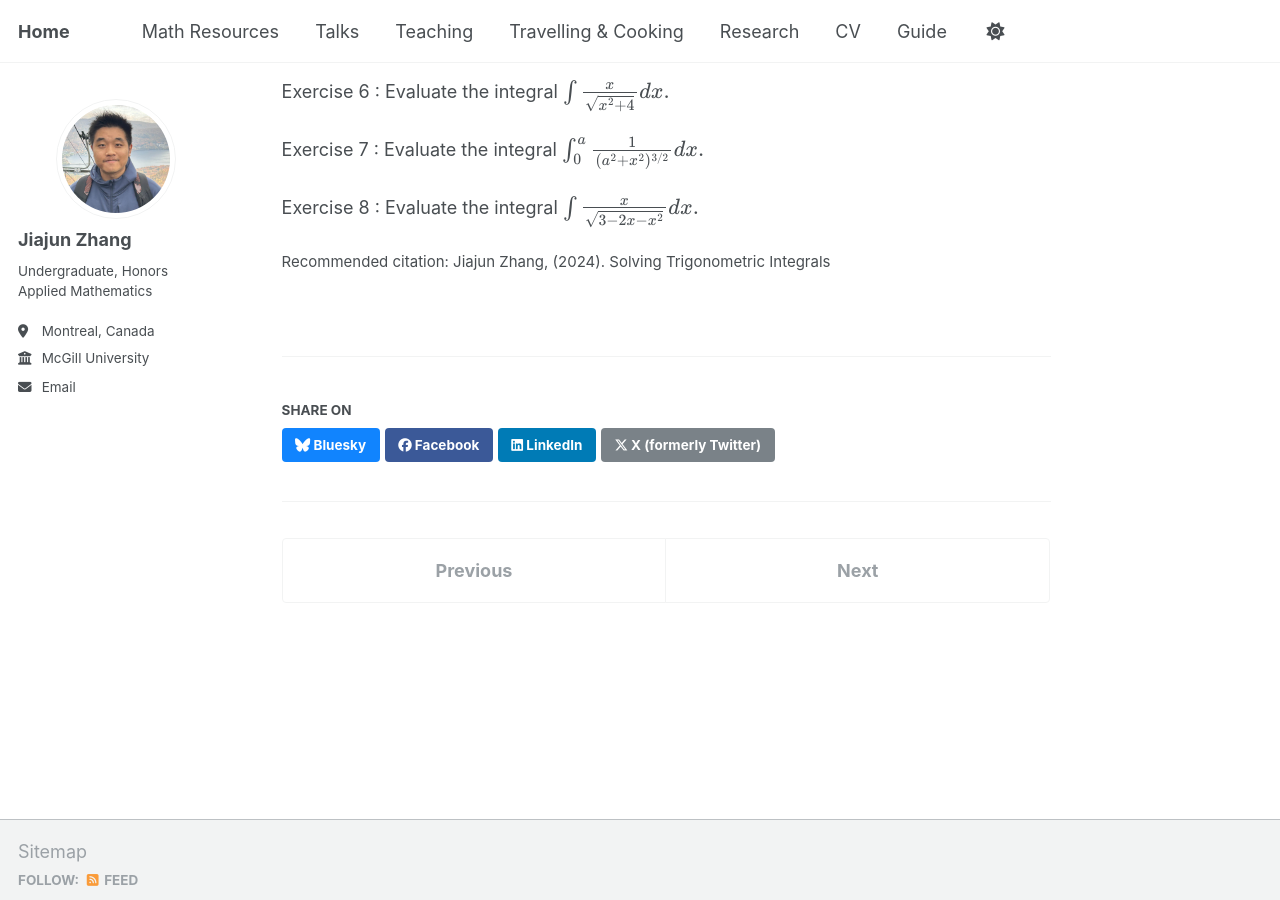
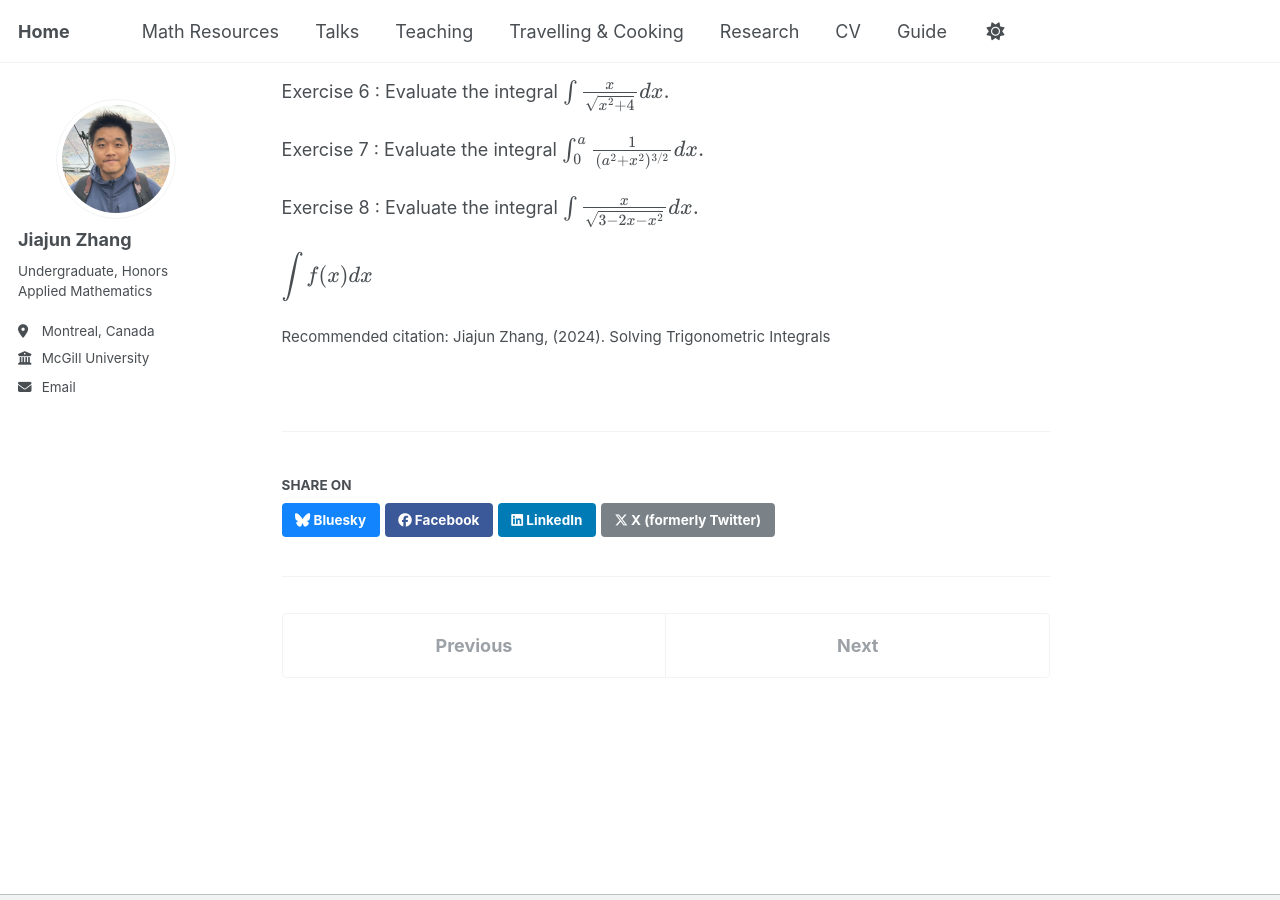
Before and after one commit to JohanssonRein/JohanssonRein.github.io, a Jekyll site: the page built from _publications/2024-04-01-trigintegrals.md, in a window 1280 px wide and 900 px high, scrolled down 3163 px. Built offline with Jekyll 4.4.1, drawn with Linux system fonts in a browser that asks for light colours.

Commit message:
Update 2024-04-01-trigintegrals.md

```diff
--- a/_publications/2024-04-01-trigintegrals.md
+++ b/_publications/2024-04-01-trigintegrals.md
@@ -175,3 +175,5 @@ Exercise 7 : Evaluate the integral $\int_0^a \frac{1}{(a^2 + x^2)^{3/2}} dx.$
 
 
 Exercise 8 : Evaluate the integral $\int \frac{x}{\sqrt{3-2x-x^2}} dx.$
+
+$\displaystyle{\int f(x)dx}$
```
